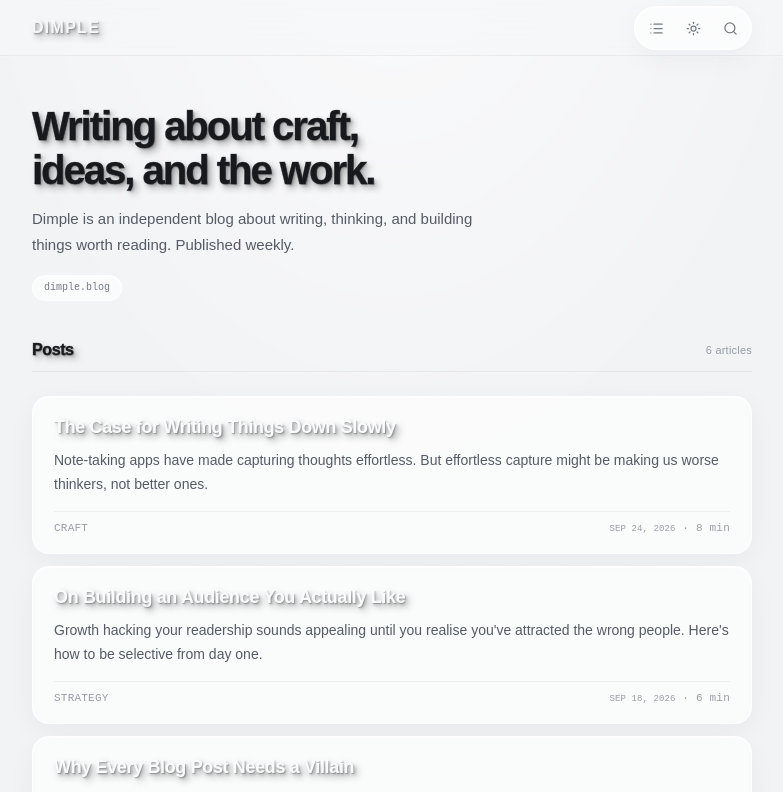
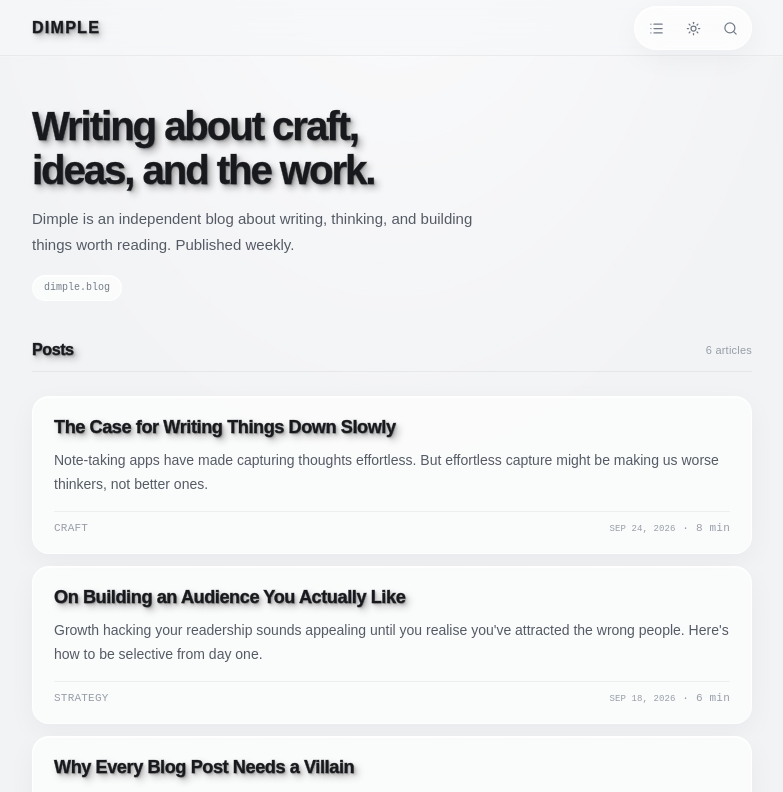
Before and after one commit to akcizur/kaap, a React (Vite) app: page / in a window 1280 px wide. Shown: the top 792 px of the page, without its empty margins (248-1031 px from the left). Built offline with nearby package versions, Linux system fonts and the light colour scheme; a web font is replaced by a local one.

Commit message:
Keep all embossed text visibly filled

```diff
--- a/public/styles.css
+++ b/public/styles.css
@@ -1519,17 +1519,11 @@ a:focus-visible {
     3.7px 4.2px 7.5px var(--emboss-shade);
 }
 
-.soft-emboss--header {
-  --emboss-ink: var(--emboss-header-ink);
-}
-
-.soft-emboss--canvas {
-  /* Keep the glyphs filled; embossing is a surface treatment, not a cut-out. */
+.soft-emboss--header,
+.soft-emboss--canvas,
+.soft-emboss--glass {
+  /* Every embossed label keeps a solid, theme-aware glyph fill. */
   --emboss-ink: var(--text);
-}
-
-.soft-emboss--glass {
-  --emboss-ink: var(--emboss-glass-ink);
 }
 
 
```
